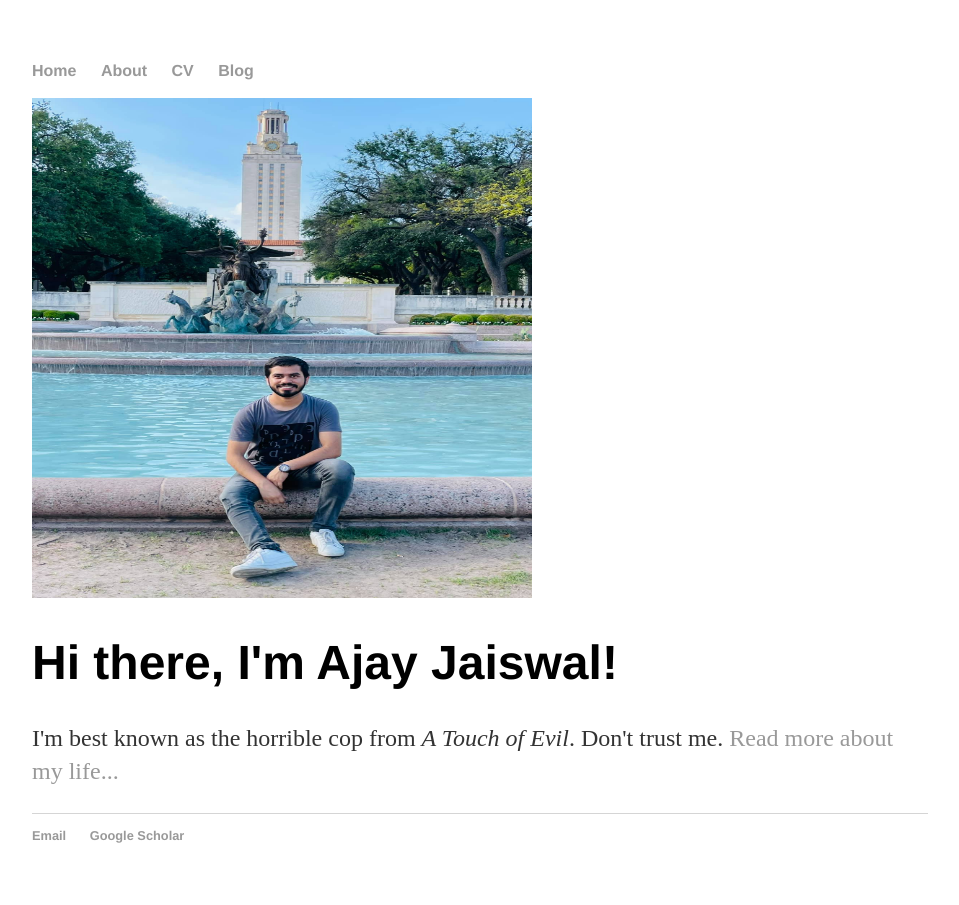
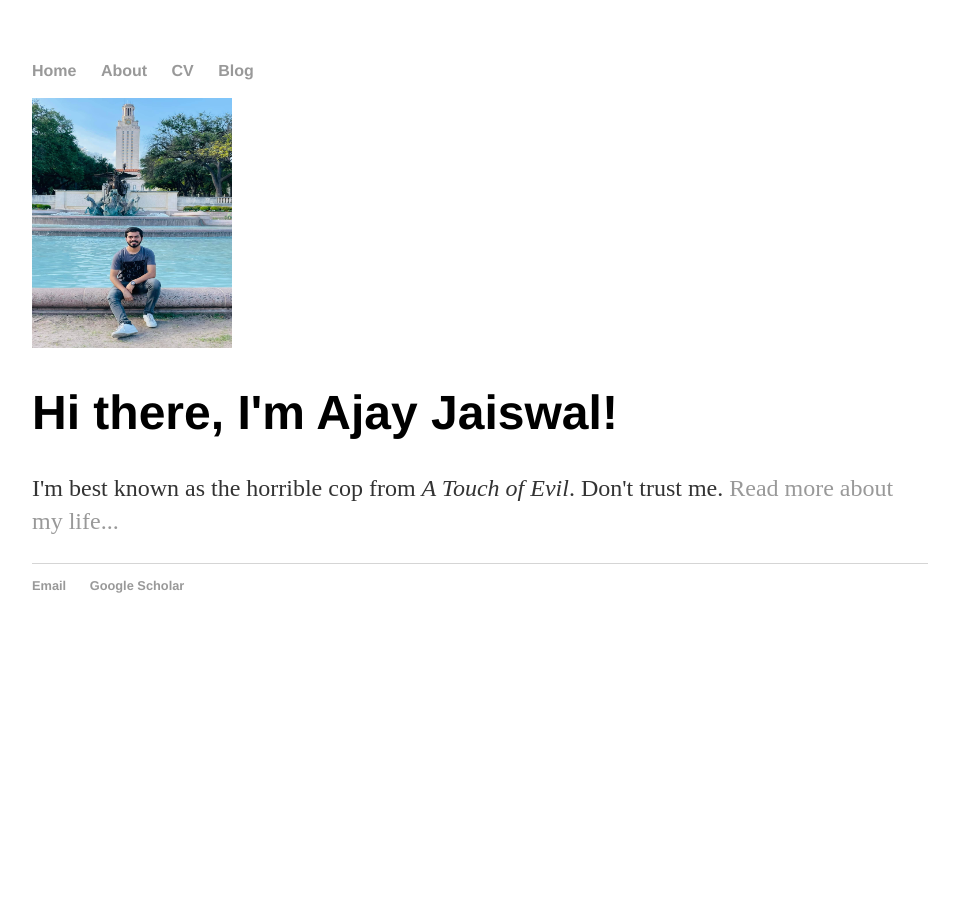
Before and after one commit to Ajay1994/ajay1994.github.io, a Jekyll site: the page built from index.html, in a window 1280 px wide. Shown: the whole page, without its empty margins (160-1119 px from the left). Built offline with Jekyll 4.4.1, drawn with Linux system fonts in a browser that asks for light colours.

Commit message:
Update index.html

```diff
--- a/index.html
+++ b/index.html
@@ -1,10 +1,10 @@
 ---
 layout: default
-title: Hank Quinlan, Horrible Cop
+title: Ajay Jaiswal Homepage
 ---
 
 		<div class="blurb">
-			<img src="/bio_image.jpg" alt="Italian Trulli" style="width:500px;height:500px;">
+			<img src="/bio_image.jpg" alt="Italian Trulli" style="width:200px;height:250px;">
 			<h1>Hi there, I'm Ajay Jaiswal!</h1>
 			<p>I'm best known as the horrible cop from <em>A Touch of Evil</em>. Don't trust me. <a href="/about">Read more about my life...</a></p>
 		</div>
```
